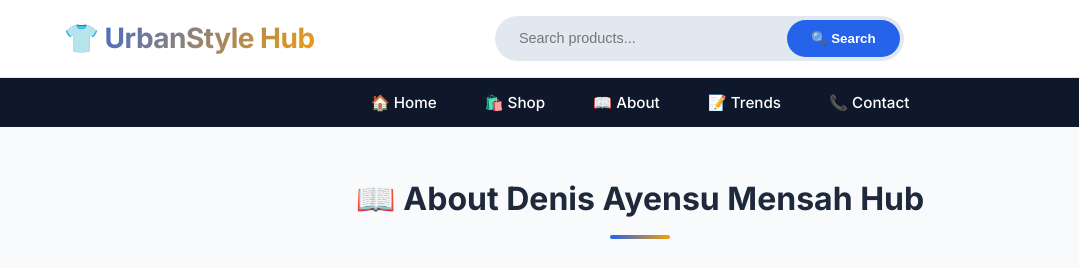
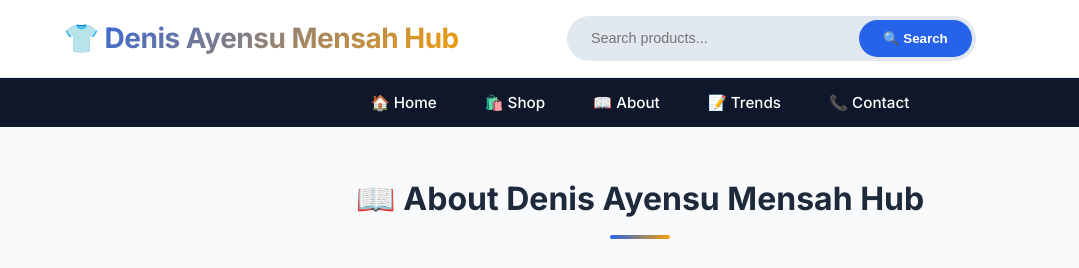
Before and after one commit to Retr0981/dennisayensumensahhub, a plain HTML site: page about.html in a window 1280 px wide. Shown: the top 268 px of the page, 0-1079 px from the left. Drawn offline with Linux system fonts and the light colour scheme; grey boxes are pictures that could not be loaded.

Commit message:
adding new codes

```diff
--- a/about.html
+++ b/about.html
@@ -10,7 +10,7 @@
     <header>
         <div class="top-bar">
             <div class="logo">
-                <h1>UrbanStyle Hub</h1>
+                <h1>Denis Ayensu Mensah  Hub</h1>
             </div>
             <div class="search-bar">
                 <input type="text" id="searchInput" placeholder="Search products..." aria-label="Search website">
```
Also changed, not shown: blog.html (+1 -1 lines), contact.html (+1 -1 lines), products.html (+1 -1 lines).
